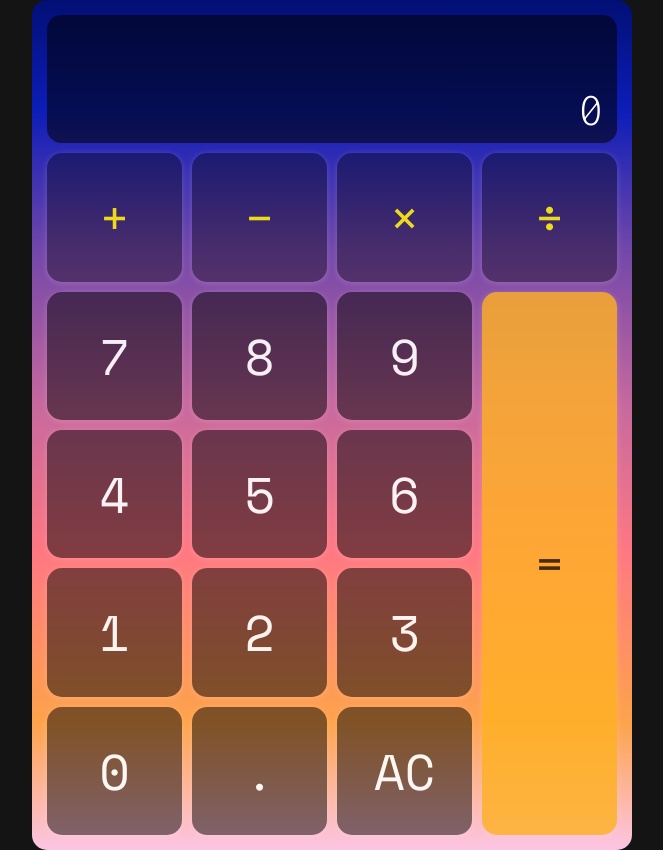
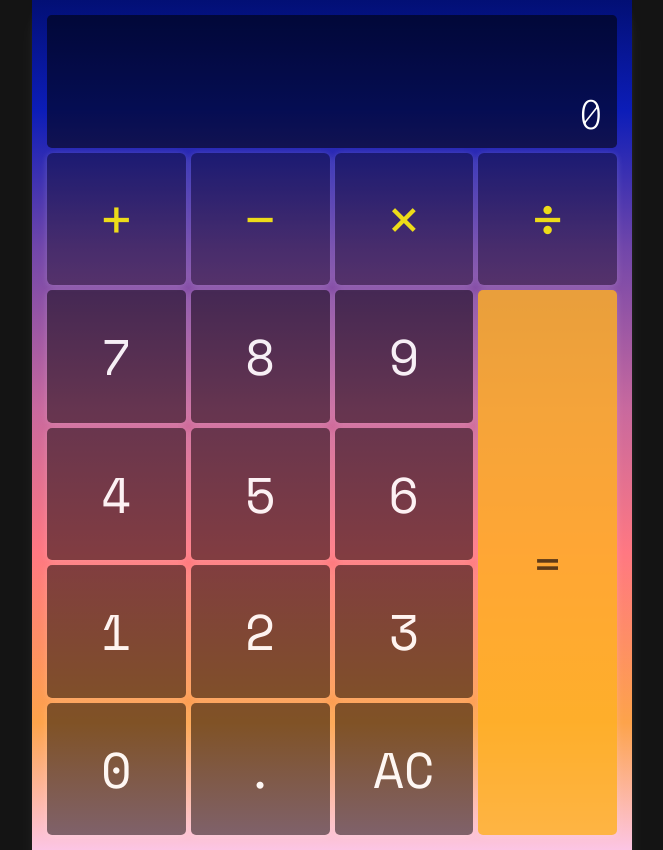
Before and after one commit to ga676005/simple-calculator, a website built with Parcel: page index.html in a window 1280 px wide. Shown: the whole page, without its empty margins (308-971 px from the left). Built offline with nearby package versions, Linux system fonts and the light colour scheme.

Commit message:
Add animation

```diff
--- a/css/style.css
+++ b/css/style.css
@@ -43,10 +43,10 @@ button {
   --btn-operator-bg: rgba(0, 0, 0, 0.4);
   --btn-operator-fg: #fded0a;
   --btn-equals-bg: hsla(39, 100%, 57%, 0.9);
-  --btn-equals-fg: rgba(0, 0, 0, 0.8);
+  --btn-equals-fg: rgba(0, 0, 0, 0.7);
   --display-bg: rgba(0, 0, 0, 0.55);
   --display-fg: white;
-  --border-radius: 0.3em;
+  --border-radius: 0.1em;
   --box-shadow: 0px 1px 6px rgba(255, 255, 255, 0.2);
 }
 /* #endregion General */
@@ -57,7 +57,7 @@ button {
   width: min(100vw, 600px);
   height: min(100vmax, 850px);
   display: grid;
-  gap: 0.2em;
+  gap: 0.1em;
   grid-template-columns: repeat(4, 1fr);
   grid-template-rows: repeat(6, 1fr);
   grid-template-areas:
@@ -166,6 +166,10 @@ button {
 .calculator-container {
   background-color: hsl(0, 0%, 18%);
   background-image: var(--bg);
+  box-shadow: 0 2.8px 2.2px rgba(255, 255, 255, 0.02),
+    0 6.7px 5.3px rgba(255, 255, 255, 0.028),
+    0 12.5px 10px rgba(255, 255, 255, 0.035),
+    0 22.3px 17.9px rgba(255, 255, 255, 0.042);
 }
 
 .display {
@@ -186,6 +190,7 @@ button {
 .operator {
   background: var(--btn-operator-bg, (hsl(350, 70%, 60%)));
   color: var(--btn-operator-fg, white);
+  font-size: 1.2em;
 }
 .num {
   background-color: var(--btn-num-bg, hsl(330, 70%, 60%));
@@ -196,11 +201,11 @@ button {
   color: var(--btn-equals-fg);
 }
 
-:is(.num, .equals, .operator, .display, .calculator-container) {
+:is(.num, .equals, .operator, .display, ) {
   border-radius: var(--border-radius);
 }
 
-:is(.num, .equals, .operator) {
+:is(.num, .equals, .operator, ) {
   opacity: 0.9;
   box-shadow: var(--box-shadow);
 }
--- a/index.html
+++ b/index.html
@@ -33,6 +33,7 @@
     <button data-key="=" data-equals="=" class="equals">&equals;</button>
     <button data-key="Delete" data-clear class="num clear">AC</button>
   </div>
+  <script src="https://cdnjs.cloudflare.com/ajax/libs/gsap/3.6.0/gsap.min.js"></script>
 </body>
 
 </html>
--- a/js/script.js
+++ b/js/script.js
@@ -181,10 +181,23 @@ function highlightOperator(target) {
   target.classList.add('is-selected')
 }
 
-// 跑測試
+//跑測試
 import getTests, { runClickTest, runPressTest } from './tests.js'
 export { currentValue, enterValue, currentOperator }
 const tests = getTests()
 
 tests.forEach(runClickTest)
 tests.forEach(runPressTest)
+
+// Animation
+gsap.from("[data-key]", { scale: 0, y: "random(-100,100)", x: "random(-100,100)", stagger: .03 })
+gsap.set('[data-display]', { transformOrigin: "left" })
+gsap.from('[data-display]', { scale: 0, duration: .3, delay: 1 })
+
+const tl = gsap.timeline()
+document.addEventListener('click', (e) => {
+  if (!e.target.matches('[data-key]')) return
+  tl.to(e.target, { duration: .05, opacity: .6 })
+  tl.to(e.target, { duration: .05, opacity: 1 })
+  console.log(e.target.dataset.key)
+})
```
